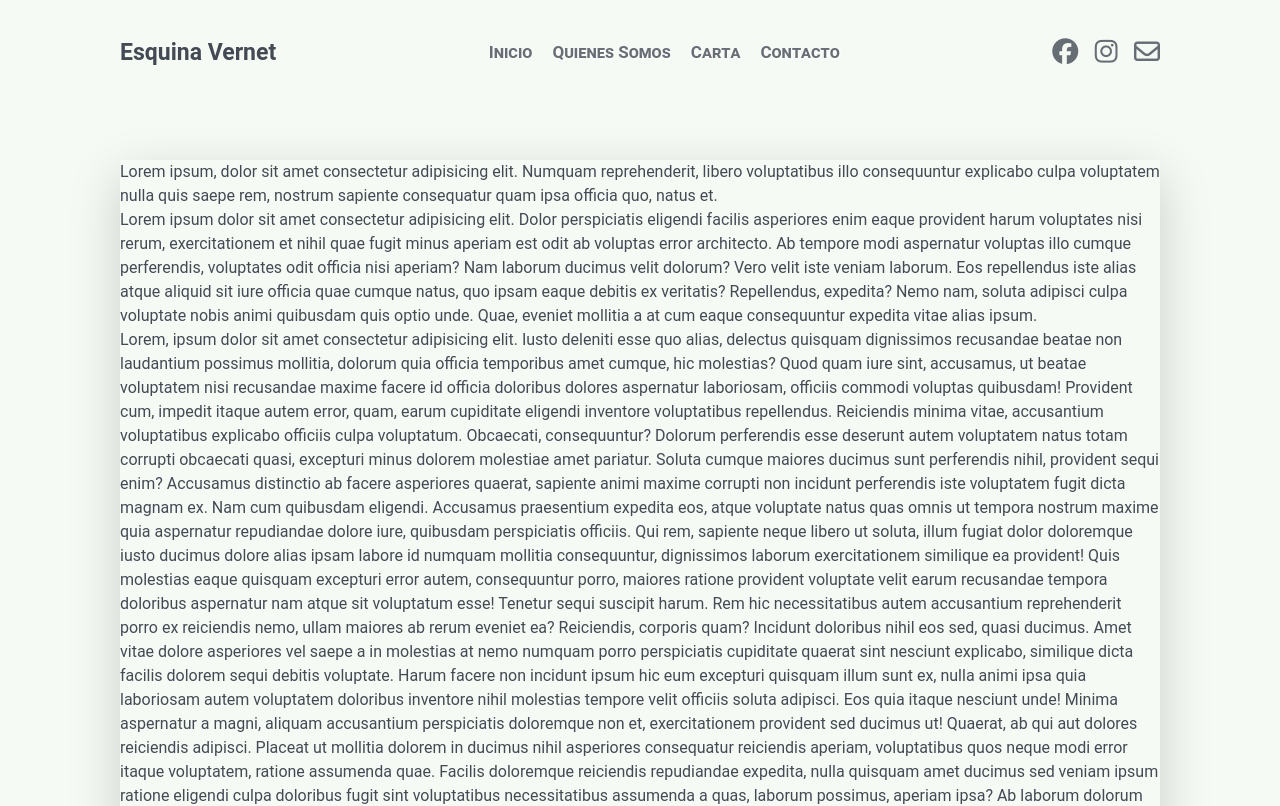
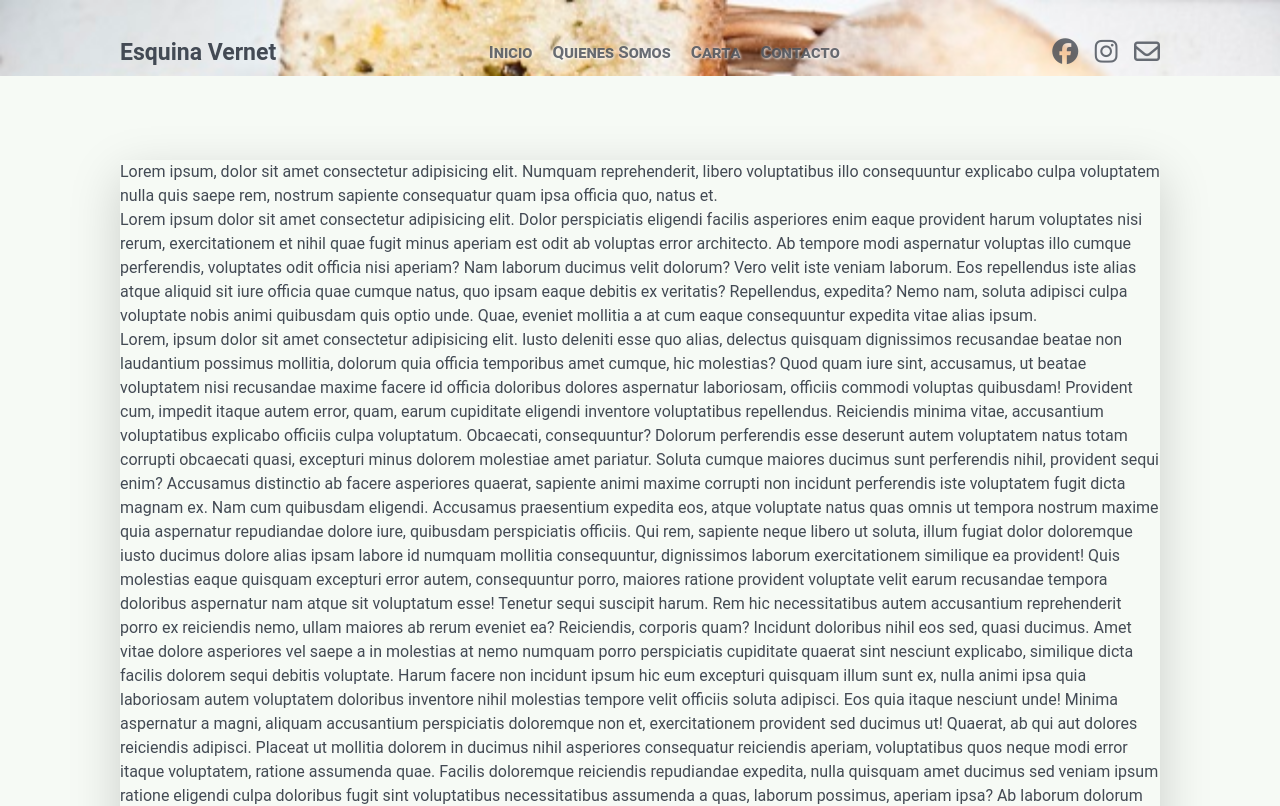
Before and after one commit to Gargolian/EsquinaVernet, a plain HTML site: page index.html in a window 1280 px wide. Shown: the top 806 px of the page. Drawn offline with Linux system fonts and the light colour scheme.

Commit message:
Ruta relativa dsd CSS

```diff
--- a/css/estilo.css
+++ b/css/estilo.css
@@ -57,7 +57,7 @@ body {
     left: 0;
     top: 0;
     width: 100%;
-    background-image: url(img/FondoHeaderNav.jpg);
+    background-image: url(../img/FondoHeaderNav.jpg);
     background-size: 100%;
 
 }
```
